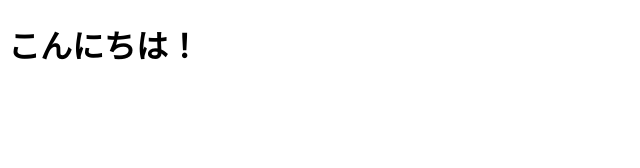
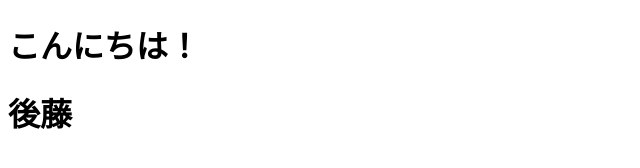
Before and after one commit to log1kuma/tutorial, a plain HTML site: page index.html in a window 1280 px wide. Shown: the whole page, without its empty margins (0-640 px from the left). Drawn offline with Linux system fonts and the light colour scheme.

Commit message:
modify index.html

```diff
--- a/index.html
+++ b/index.html
@@ -1,4 +1,5 @@
 <!DOCTYPE html>
 <html>
     <h1>こんにちは！</h1>
+    <h1>後藤</h1>
 </html>
```
